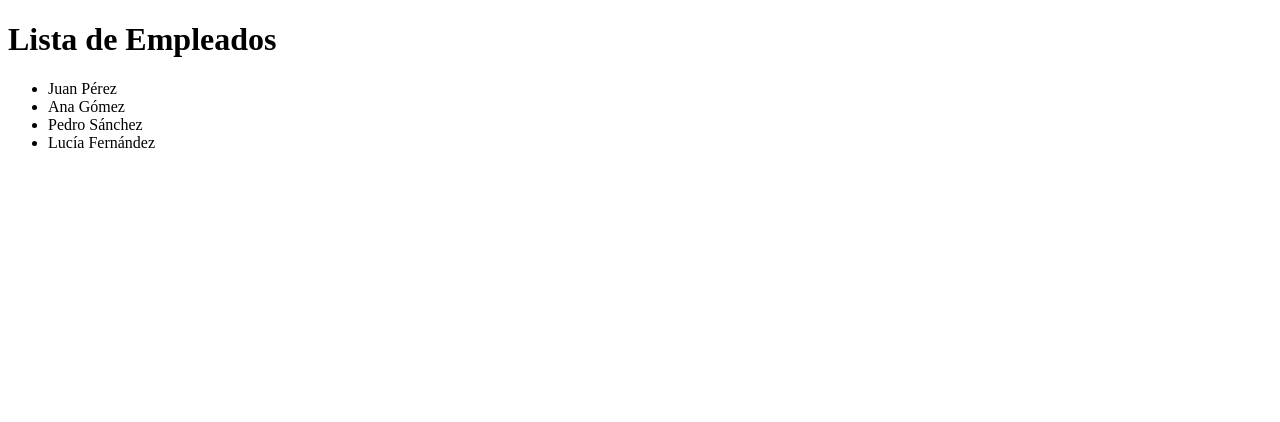
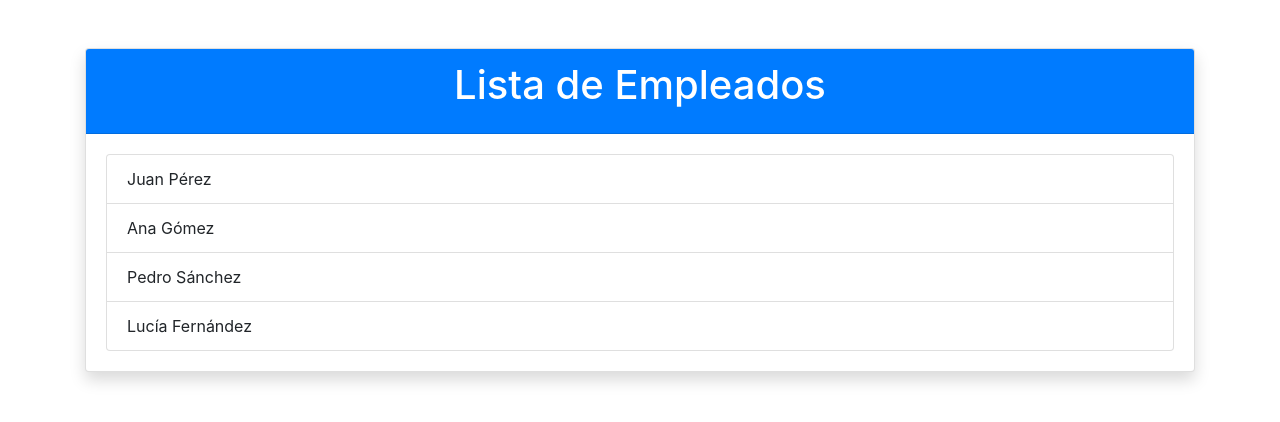
Before and after one commit to darjnest/Desafio-Mostrando-contenido-dinamico, a Django app: page /empleados/ in a window 1280 px wide. Shown: the top 422 px of the page. Run offline with Django 5.2, Linux system fonts and the light colour scheme; some libraries are stand-ins or nearby versions.

Commit message:
Update empleados.html

```diff
--- a/Desafio/empleados_proyecto/empleados_app/templates/empleados.html
+++ b/Desafio/empleados_proyecto/empleados_app/templates/empleados.html
@@ -1,16 +1,43 @@
 <!DOCTYPE html>
-<html lang="en">
+<html lang="es">
   <head>
     <meta charset="UTF-8" />
     <meta name="viewport" content="width=device-width, initial-scale=1.0" />
     <title>Lista de Empleados</title>
+    <!-- Bootstrap CSS -->
+    <link
+      href="https://stackpath.bootstrapcdn.com/bootstrap/4.5.2/css/bootstrap.min.css"
+      rel="stylesheet"
+    />
   </head>
   <body>
-    <h1>Lista de Empleados</h1>
-    <ul>
-      {% for empleado in empleados %}
-      <li>{{ empleado }}</li>
-      {% endfor %}
-    </ul>
+    <div class="container mt-5">
+      <div class="card shadow">
+        <div class="card-header bg-primary text-white">
+          <h1 class="card-title text-center">Lista de Empleados</h1>
+        </div>
+        <div class="card-body">
+          <ul class="list-group">
+            {% for empleado in empleados %}
+            <li class="list-group-item">{{ empleado }}</li>
+            {% endfor %}
+          </ul>
+        </div>
+      </div>
+    </div>
+
+    <!-- Bootstrap JS and dependencies (optional) -->
+    <script
+      src="https://code.jquery.com/jquery-3.5.1.slim.min.js"
+      crossorigin="anonymous"
+    ></script>
+    <script
+      src="https://cdn.jsdelivr.net/npm/@popperjs/core@2.5.2/dist/umd/popper.min.js"
+      crossorigin="anonymous"
+    ></script>
+    <script
+      src="https://stackpath.bootstrapcdn.com/bootstrap/4.5.2/js/bootstrap.min.js"
+      crossorigin="anonymous"
+    ></script>
   </body>
 </html>
```
